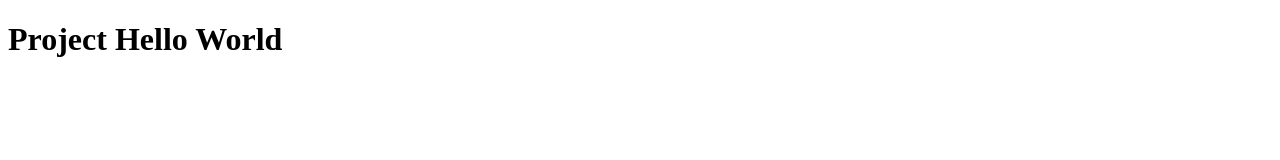
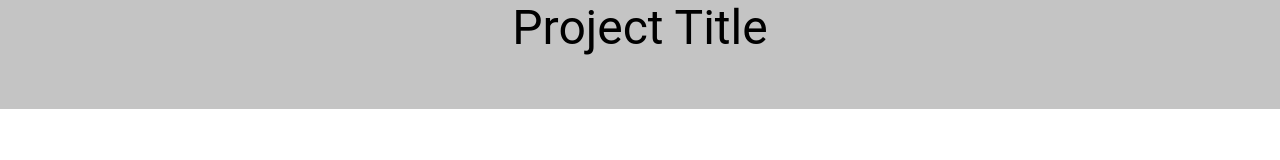
Before and after one commit to vinaymavi/sandhya-project, a plain HTML site: page index.html in a window 1280 px wide. Drawn offline with Linux system fonts and the light colour scheme.

Commit message:
Header ready.

```diff
--- a/index.html
+++ b/index.html
@@ -3,9 +3,12 @@
 <head>
     <meta charset="UTF-8">
     <meta name="viewport" content="width=device-width, initial-scale=1.0">
+    <link rel="stylesheet" href="./style.css">
     <title>Prooject</title>
 </head>
 <body>
-    <h1>Project Hello World</h1>
+    <div class="project-title">
+        <h1>Project Title</h1>
+    </div>
 </body>
 </html>
--- /dev/null
+++ b/style.css
@@ -0,0 +1,20 @@
+body,html{
+    margin: 0;
+    padding: 0;
+    font-family: "Roboto";
+}
+.project-title{
+    height: 109px;
+    background-color: #C4C4C4;
+}
+.project-title h1{
+    text-align: center;
+    margin-top:29px;
+    margin-bottom:30px;
+    font-family: Roboto;
+    font-style: normal;
+    font-weight: normal;
+    font-size: 48px;
+    line-height: 56px;
+    margin-block-start:0;
+}
```
